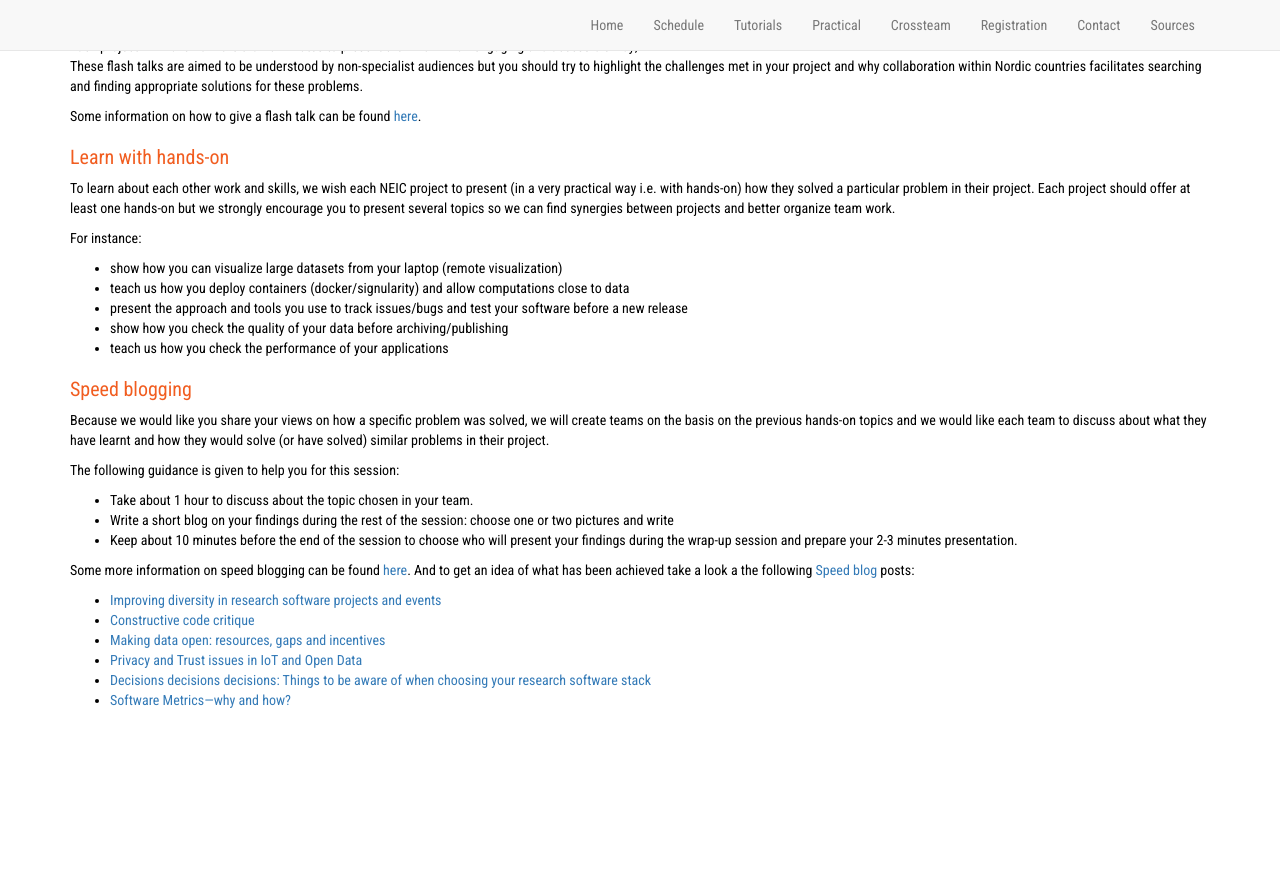
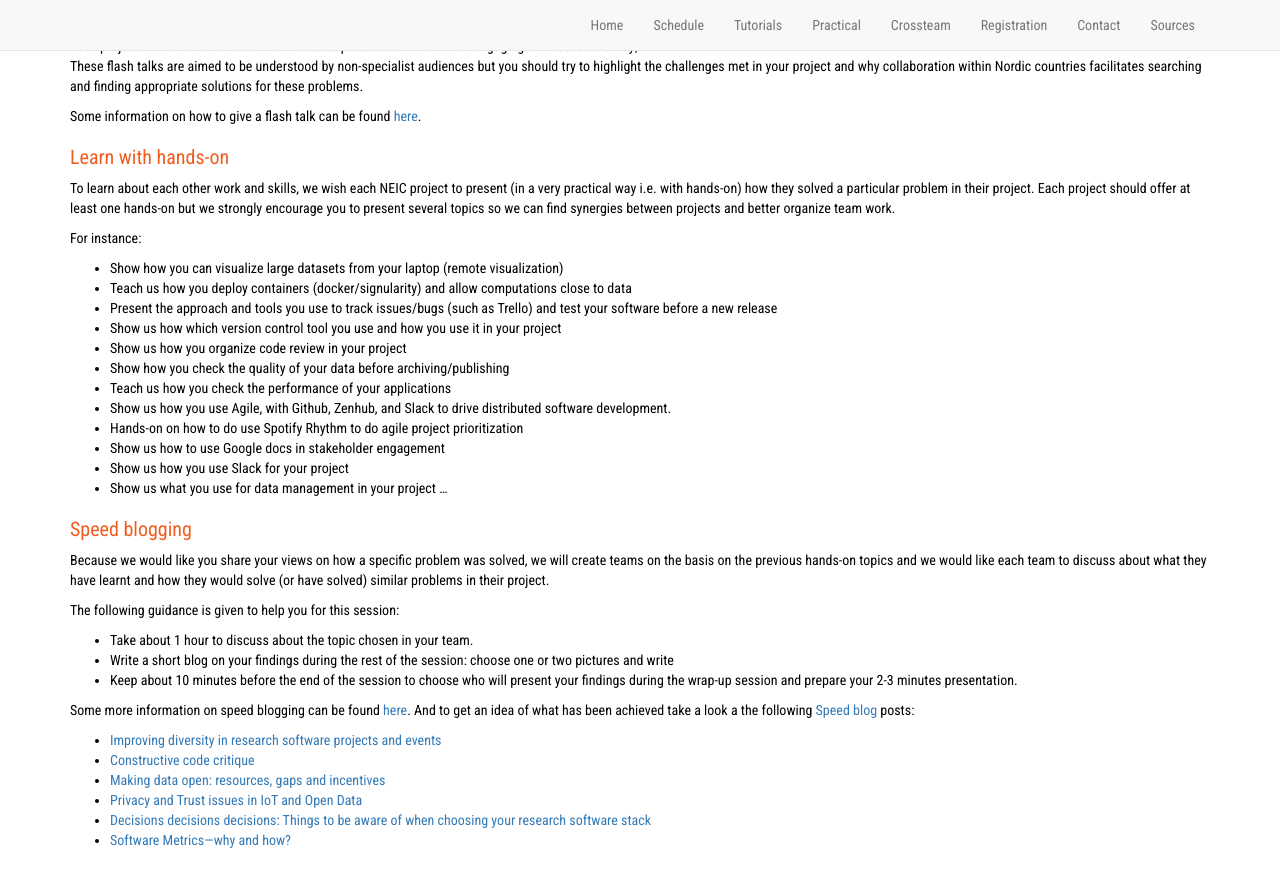
Before and after one commit to neicnordic/ahm18.neic.nordforsk.org, a Jekyll site: the page built from crossteam.md, in a window 1280 px wide and 900 px high, scrolled down 368 px. Shown: the top 887 px of the window. Built offline with Jekyll 4.4.1, drawn with Linux system fonts in a browser that asks for light colours; nearby versions of some CDN libraries; our own code applies the rules of GitHub Pages for plain Markdown files.

Commit message:
Add more example for hands-on part following examples given for workshops and show me your toolset from last year.

```diff
--- a/crossteam.md
+++ b/crossteam.md
@@ -35,13 +35,22 @@ To learn about each other work and skills, we wish each NEIC project to present
 problem in their project.  Each project should offer at least one hands-on but we strongly encourage you to present several topics so we can find synergies
 between projects and better organize team work.
 
+
 For instance:
 
-- show how you can visualize large datasets from your laptop (remote visualization)
-- teach us how you deploy containers (docker/signularity) and allow computations close to data
-- present the approach and tools you use to track issues/bugs and test your software before a new release
-- show how you check the quality of your data before archiving/publishing
-- teach us how you check the performance of your applications
+- Show how you can visualize large datasets from your laptop (remote visualization)
+- Teach us how you deploy containers (docker/signularity) and allow computations close to data
+- Present the approach and tools you use to track issues/bugs (such as Trello) and test your software before a new release
+- Show us how which version control tool you use and how you use it in your project
+- Show us how you organize code review in your project
+- Show how you check the quality of your data before archiving/publishing
+- Teach us how you check the performance of your applications
+- Show us how you use Agile, with Github, Zenhub, and Slack to drive distributed software development.
+- Hands-on on how to do use Spotify Rhythm to do agile project prioritization
+- Show us how to use Google docs in stakeholder engagement
+- Show us how you use Slack for your project
+- Show us what you use for data management in your project
+...
 
 
 ### Speed blogging
```
